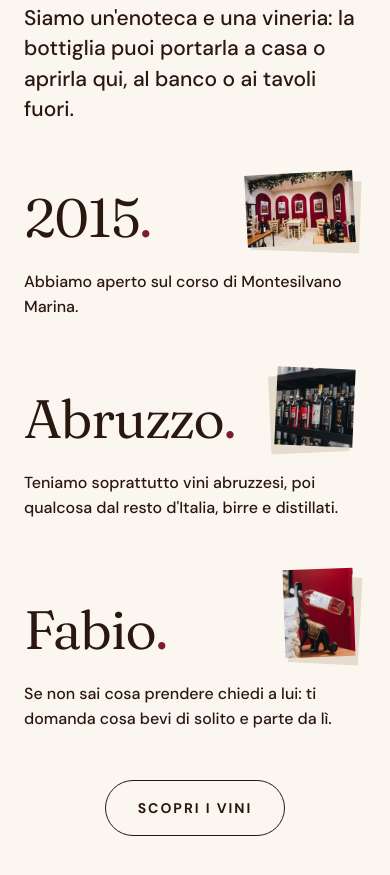
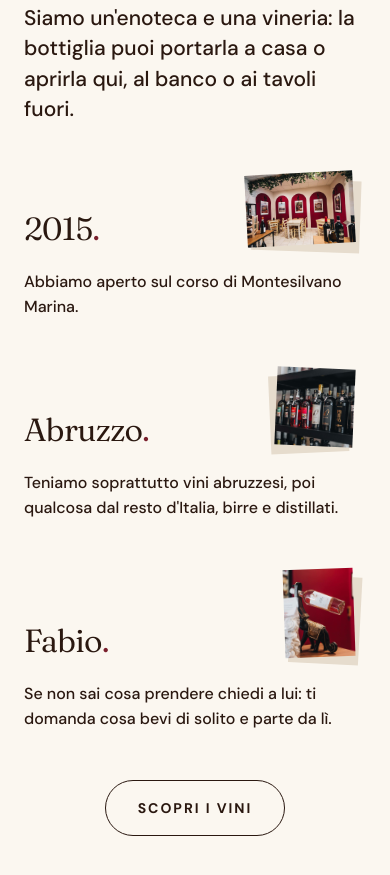
Before and after one commit to federicopulciniai08-sketch/BE-WINE-1.1, a plain HTML site: page hero-demo/index.html in a window 390 px wide. Shown: the part 982-1857 px from the top of the page. Drawn offline with Linux system fonts and the light colour scheme.

Commit message:
Chi siamo: le tre parole più piccole del titolo
"Chi siamo." resta la scritta più grande della sezione (88 px su computer,
44 su telefono). 2015, Abruzzo e Fabio passano da 92 a 56 px su computer e
da 54 a 32 px su telefono, così la gerarchia si legge subito.

Co-Authored-By: Claude Opus 5.5 <noreply@anthropic.com>

```diff
--- a/hero-demo/css/sito.css
+++ b/hero-demo/css/sito.css
@@ -253,7 +253,7 @@ main { background: var(--cream); color: var(--text); }
   grid-column: 2;
   justify-self: end; /* una parola lunga sporge a sinistra, verso la foto, mai sulla frase */
   font-family: var(--serif);
-  font-size: clamp(56px, 6.4vw, 92px);
+  font-size: clamp(36px, 4vw, 56px); /* sempre più piccole del titolo "Chi siamo." (88 px) */
   line-height: 1;
   text-align: right;
   white-space: nowrap;
@@ -406,7 +406,7 @@ main { background: var(--cream); color: var(--text); }
   .about__title { margin-bottom: var(--u3); }
   .about__item { grid-template-columns: 1fr auto; column-gap: var(--u3); row-gap: var(--u3); align-items: end; min-height: 0; }
   .about__item + .about__item { margin-top: var(--u4); }
-  .about__word { grid-column: 1; grid-row: 1; justify-self: start; font-size: 54px; text-align: left; }
+  .about__word { grid-column: 1; grid-row: 1; justify-self: start; font-size: 32px; text-align: left; }
   .about__note { grid-column: 1 / -1; grid-row: 2; max-width: none; font-size: 16px; }
   .about__photo { position: relative; left: auto; top: auto; translate: none; grid-column: 2; grid-row: 1; margin-right: var(--u2); }
   .about__photo::before { translate: 6px 7px; }
--- a/hero-demo/index.html
+++ b/hero-demo/index.html
@@ -10,7 +10,7 @@
 <link rel="preconnect" href="https://fonts.googleapis.com">
 <link rel="preconnect" href="https://fonts.gstatic.com" crossorigin>
 <link href="https://fonts.googleapis.com/css2?family=DM+Sans:wght@500;700&family=Fraunces:opsz,wght@9..144,300..500&family=Instrument+Serif&display=swap" rel="stylesheet">
-<link rel="stylesheet" href="css/sito.css?v=69">
+<link rel="stylesheet" href="css/sito.css?v=70">
 <!-- Prova: più vicina al riferimento (Agence Van den Abeele), scritte più grandi e larghe -->
 <link rel="stylesheet" href="css/grande.css?v=18">
 </head>
```
